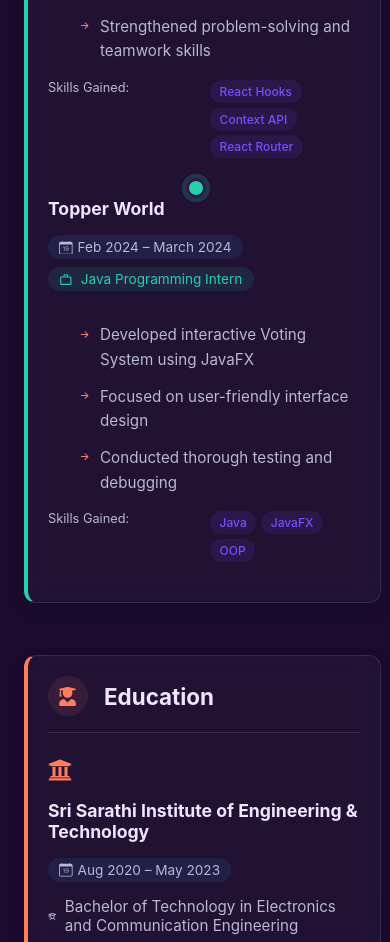
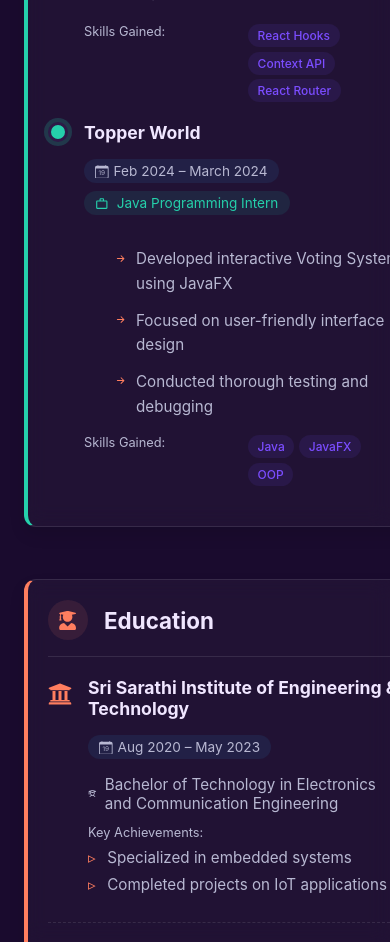
Before and after one commit to karthikdokiparthi/KarthikPortfolio, a React (Create React App) app: page / in a window 390 px wide. Shown: the part 4820-5762 px from the top of the page. Built offline with nearby package versions, Linux system fonts and the light colour scheme.

Commit message:
Changes corrected

```diff
--- a/src/Pages/Footer.jsx
+++ b/src/Pages/Footer.jsx
@@ -25,7 +25,7 @@ function Footer() {
                             Quick Links
                         </h4>
                         <ul className="footer-nav">
-                            <li><a href="/"><FiHome /> Home</a></li>
+                            <li><a href="#homepage"><FiHome /> Home</a></li>
                             <li><a href="#about"><FiUser /> About</a></li>
                             <li><a href="#skills"><FiCode /> Skills</a></li>
                             <li><a href="#projects"><FiLayers /> Projects</a></li>
--- a/src/Pages/ProfileDetails.css
+++ b/src/Pages/ProfileDetails.css
@@ -385,6 +385,7 @@
 }
 
 .certification-content {
+    margin-top: -20px;
     flex: 1;
 }
 
@@ -621,6 +622,51 @@
         hyphens: auto;
         /* Add hyphens if needed */
     }
+
+    .timeline-item {
+        flex-direction: row;
+        /* Change back to row layout */
+        align-items: flex-start;
+        /* Align items at the top */
+        margin-bottom: 1.25rem;
+        width: 100%;
+    }
+
+    .timeline-marker {
+        margin-right: 1rem;
+        /* Add some spacing */
+        flex-shrink: 0;
+        /* Prevent shrinking */
+    }
+
+    /* Education & Certification items */
+    .education-item,
+    .certification-item {
+        flex-direction: row;
+        /* Change back to row layout */
+        align-items: flex-start;
+        /* Align items at the top */
+        gap: 1rem;
+        padding-bottom: 1.25rem;
+        width: 100%;
+    }
+
+    .education-icon,
+    .certification-icon {
+        margin-top: 0.3rem;
+        /* Adjust icon position */
+        flex-shrink: 0;
+        /* Prevent shrinking */
+    }
+
+    /* Ensure content takes remaining space */
+    .timeline-content,
+    .education-content,
+    .certification-content {
+        flex: 1;
+        min-width: 0;
+        /* Prevent overflow */
+    }
 }
 
 /* Extra Small Mobile Styles (below 320px) */
@@ -664,4 +710,13 @@
         gap: 0.5rem;
         align-items: flex-start;
     }
+
+    .timeline-marker {
+        margin-right: 0.75rem;
+    }
+
+    .education-item,
+    .certification-item {
+        gap: 0.75rem;
+    }
 }
```
